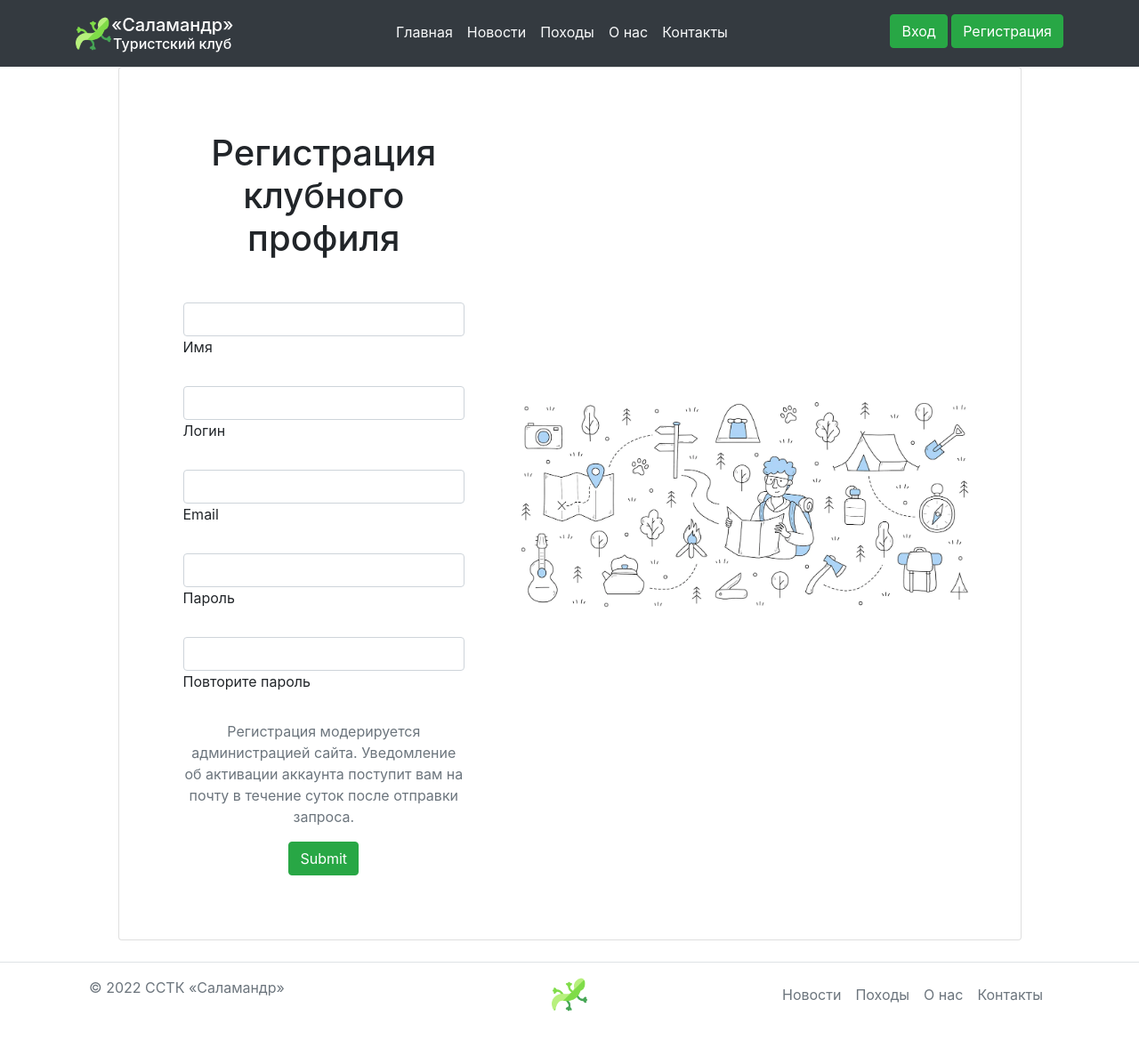
After one commit to UnuntriumIIT/tourist_club, a Django app: page /accounts/registration/ in a window 1280 px wide. The commit adds this page. Shown: the whole page at 89% size. Run offline with Django 4.2, Linux system fonts and the light colour scheme; some libraries are stand-ins or nearby versions.

Commit message:
refactoring + auth + profile

```diff
--- a/accounts/urls.py
+++ b/accounts/urls.py
@@ -1,11 +1,9 @@
 from django.urls import path
-from django.contrib.auth import views as auth_views
+from tourist_site.views import login_view, logout_view, profile_view, register_view
 
 urlpatterns = [
-    path('login/', auth_views.LoginView.as_view(), name='login'),
-    path('logout/', auth_views.LogoutView.as_view(), name='logout'),
-    path('password-reset/', auth_views.PasswordResetView.as_view(), name='password_reset'),
-    path('password-reset/done/', auth_views.PasswordResetDoneView.as_view(), name='password_reset_done'),
-    path('reset/<uidb64>/<token>/', auth_views.PasswordResetConfirmView.as_view(), name='password_reset_confirm'),
-    path('reset/done/', auth_views.PasswordResetCompleteView.as_view(), name='password_reset_complete'),
+    path('login/', login_view),
+    path('registration/', register_view),
+    path('logout/', logout_view),
+    path('profile/', profile_view),
 ]
--- /dev/null
+++ b/templates/accounts/registration.html
@@ -0,0 +1,79 @@
+{% extends 'base_page.html' %}
+{% load static %}
+{% block title %}Регистрация{% endblock title %}
+{% block content %}
+    <main>
+        <div class="container h-100">
+            <div class="row d-flex justify-content-center align-items-center h-100">
+                <div class="col-lg-12 col-xl-11">
+                    <div class="card text-black">
+                        <div class="card-body p-md-5">
+                            <div class="row justify-content-center">
+                                <div class="col-md-10 col-lg-6 col-xl-5 order-2 order-lg-1">
+                                    <p class="text-center h1 fw-bold mb-5 mx-1 mx-md-4 mt-4">Регистрация клубного
+                                        профиля</p>
+                                    <form class="mx-1 mx-md-4" method="post">
+                                        {% csrf_token %}
+                                        <input type="hidden" name="next" value="{{ next }}">
+                                        <div class="d-flex flex-row align-items-center mb-4">
+                                            <i class="fas fa-user fa-lg me-3 fa-fw"></i>
+                                            <div class="form-outline flex-fill mb-0">
+                                                <input type="text" id="form3Example1c" name="firstName"
+                                                       class="form-control"/>
+                                                <label class="form-label" for="form3Example1c">Имя</label>
+                                            </div>
+                                        </div>
+                                        <div class="d-flex flex-row align-items-center mb-4">
+                                            <i class="fas fa-user fa-lg me-3 fa-fw"></i>
+                                            <div class="form-outline flex-fill mb-0">
+                                                <input type="text" id="form3Example1c" name="userName"
+                                                       class="form-control"/>
+                                                <label class="form-label" for="form3Example1c">Логин</label>
+                                            </div>
+                                        </div>
+                                        <div class="d-flex flex-row align-items-center mb-4">
+                                            <i class="fas fa-envelope fa-lg me-3 fa-fw"></i>
+                                            <div class="form-outline flex-fill mb-0">
+                                                <input type="email" id="form3Example3c" name="email"
+                                                       class="form-control"/>
+                                                <label class="form-label" for="form3Example3c">Email</label>
+                                            </div>
+                                        </div>
+                                        <div class="d-flex flex-row align-items-center mb-4">
+                                            <i class="fas fa-lock fa-lg me-3 fa-fw"></i>
+                                            <div class="form-outline flex-fill mb-0">
+                                                <input type="password" id="form3Example4c" name="inputPassword"
+                                                       class="form-control"/>
+                                                <label class="form-label" for="form3Example4c">Пароль</label>
+                                            </div>
+                                        </div>
+                                        <div class="d-flex flex-row align-items-center mb-4">
+                                            <i class="fas fa-key fa-lg me-3 fa-fw"></i>
+                                            <div class="form-outline flex-fill mb-0">
+                                                <input type="password" id="form3Example4cd" class="form-control"/>
+                                                <label class="form-label" for="form3Example4cd">Повторите пароль</label>
+                                            </div>
+                                        </div>
+                                        <p class="text-center text-muted">Регистрация модерируется администрацией сайта.
+                                            Уведомление об активации аккаунта поступит вам на почту в течение суток
+                                            после отправки запроса.</p>
+                                        <div class="d-flex justify-content-center mx-4 mb-3 mb-lg-4">
+                                            <input class="btn btn-success" type="submit" id="sbmt"/>
+                                        </div>
+
+                                    </form>
+
+                                </div>
+                                <div class="col-md-10 col-lg-6 col-xl-7 d-flex align-items-center order-1 order-lg-2">
+
+                                    <img class="img-fluid" alt="Sample image" src={% static 'img/background.png' %}>
+
+                                </div>
+                            </div>
+                        </div>
+                    </div>
+                </div>
+            </div>
+        </div>
+    </main>
+{% endblock content %}
--- /dev/null
+++ b/templates/base_page.html
@@ -0,0 +1,67 @@
+{% load static %}
+<!DOCTYPE html>
+<html lang="en">
+<head>
+    <link rel="stylesheet" href={% static 'css/bootstrap.min.css' %}>
+    <link rel="icon" href={% static 'img/lizard.png' %}>
+    <script src={% static 'js/bootstrap.bundle.min.js' %}></script>
+    <script src="https://code.jquery.com/jquery-3.3.1.slim.min.js"
+            integrity="sha384-q8i/X+965DzO0rT7abK41JStQIAqVgRVzpbzo5smXKp4YfRvH+8abtTE1Pi6jizo"
+            crossorigin="anonymous"></script>
+    <meta charset="UTF-8">
+    <title>{% block title %}Туристский клуб{% endblock title %} | «Саламандр»</title>
+</head>
+<body>
+<header class="p-3 bg-dark text-white sticky-top">
+    <div class="container">
+        <div class="d-flex flex-wrap justify-content-between">
+            <a href="/" class="d-flex align-items-center mb-2 mb-lg-0 text-white text-decoration-none">
+                <img width="40" height="40" alt="icon" src={% static 'img/lizard.png' %}>
+                <div>
+                    <h5 class="nav col-12 col-lg-auto me-lg-auto mb-2 justify-content-center mb-md-0">«Саламандр»</h5>
+                    <h6 class="nav col-12 col-lg-auto me-lg-auto mb-2 justify-content-center mb-md-0">Туристский
+                        клуб</h6>
+                </div>
+            </a>
+
+            <ul class="nav col-12 col-lg-auto me-lg-auto mb-2 justify-content-center mb-md-0">
+                <li><a href="/" class="nav-link px-2 text-light">Главная</a></li>
+                <li><a href="/news" class="nav-link px-2 text-light">Новости</a></li>
+                <li><a href="/hikes" class="nav-link px-2 text-light">Походы</a></li>
+                <li><a href="/about" class="nav-link px-2 text-light">О нас</a></li>
+                <li><a href="/contacts" class="nav-link px-2 text-light">Контакты</a></li>
+            </ul>
+
+            <div class="text-end">
+                {% if not request.user.is_authenticated %}
+                    <a href="/accounts/login" type="button" class="btn btn-success">Вход</a>
+                    <a href="/accounts/registration" type="button" class="btn btn-success">Регистрация</a>
+                {% else %}
+                    <a href="/accounts/profile" type="button" class="btn btn-success">Профиль</a>
+                    <a href="/accounts/logout" type="button" class="btn btn-success">Выход</a>
+                {% endif %}
+            </div>
+        </div>
+    </div>
+</header>
+{% block content %}
+{% endblock content %}
+<footer class="py-3 my-4 border-top">
+    <div class="container">
+        <div class="d-flex flex-wrap justify-content-between">
+            <p class="col-md-4 mb-0 text-muted">© 2022 ССТК «Саламандр»</p>
+            <a href="/"
+               class="col-md-4 d-flex align-items-center justify-content-center mb-3 mb-md-0 me-md-auto link-dark text-decoration-none">
+                <img width="40" height="40" alt="icon" src={% static 'img/lizard.png' %}>
+            </a>
+            <ul class="nav col-md-4 justify-content-end">
+                <li><a href="/news" class="nav-link px-2 text-muted">Новости</a></li>
+                <li><a href="/hikes" class="nav-link px-2 text-muted">Походы</a></li>
+                <li><a href="/about" class="nav-link px-2 text-muted">О нас</a></li>
+                <li><a href="/contacts" class="nav-link px-2 text-muted">Контакты</a></li>
+            </ul>
+        </div>
+    </div>
+</footer>
+</body>
+</html>
--- a/templates/tourist/big_publ.html
+++ b/templates/tourist/big_publ.html
@@ -1,8 +1,8 @@
 <div class="card mb-2">
-    <a href="#!"><img class="card-img-top" alt="..." style="max-height: 350px" src={{ article_big.image_src }} ></a>
+    <a href="#!"><img class="card-img-top" alt="..." style="max-width: 730px" src={{ article_big.0.image_src }} ></a>
     <div class="card-body">
-        <div class="small text-muted">{{ article_big.created_date }}</div>
-        <h2 class="card-title">{{ article_big.title }}</h2>
+        <div class="small text-muted">{{ article_big.0.created_date }}</div>
+        <h2 class="card-title">{{ article_big.0.title }}</h2>
         <a class="btn btn-success" href="#!">Читать →</a>
     </div>
 </div>
--- a/tour/urls.py
+++ b/tour/urls.py
@@ -1,7 +1,5 @@
 from django.contrib import admin
-from django.contrib.staticfiles.storage import staticfiles_storage
 from django.urls import path, include
-from django.views.generic import RedirectView
 
 urlpatterns = [
     path('admin/', admin.site.urls),
--- a/tourist_site/models.py
+++ b/tourist_site/models.py
@@ -7,7 +7,7 @@ class Article(models.Model):
 
     author = models.ForeignKey(settings.AUTH_USER_MODEL, on_delete=models.CASCADE)
     title = models.CharField(max_length=200)
-    image_src = models.TextField()
+    image_src = models.URLField()
     text = models.TextField()
     is_main = models.BooleanField()
     created_date = models.DateTimeField(default=timezone.now)
--- a/tourist_site/views.py
+++ b/tourist_site/views.py
@@ -1,4 +1,7 @@
-from django.shortcuts import render
+import django.contrib.auth as auth
+import django.http as http
+from django.shortcuts import render, redirect
+from django.contrib.auth.models import User
 
 from tourist_site.models import Article
 
@@ -7,3 +10,51 @@ def main_page(request):
     articles_mini = Article.objects.filter(is_main=False)
     main_article = Article.objects.filter(is_main=True)
     return render(request, './tourist/main_page.html', {'articles_mini': articles_mini, 'article_big': main_article})
+
+
+def login_view(request):
+    if not request.user.is_authenticated:
+        if request.POST:
+            username = request.POST.get('loginUsername', '')
+            password = request.POST.get('inputPassword', '')
+            user = auth.authenticate(request, username=username, password=password)
+            if user is not None:
+                auth.login(request, user)
+                return redirect(profile_view)
+            else:
+                return http.HttpResponseBadRequest('Неправильный логин или пароль')
+        else:
+            return render(request, './accounts/login.html')
+    else:
+        return redirect(main_page)
+
+
+def logout_view(request):
+    if request.user.is_authenticated:
+        auth.logout(request)
+        return render(request, './accounts/logout.html')
+    else:
+        return redirect(login_view)
+
+
+def profile_view(request):
+    if request.user.is_authenticated:
+        return render(request, './accounts/profile.html')
+    else:
+        return http.HttpResponseForbidden('Доступ запрещен.')
+
+
+def register_view(request):
+    if request.POST:
+        username = request.POST.get('userName', '')
+        password = request.POST.get('inputPassword', '')
+        first_name = request.POST.get('firstName', '')
+        email = request.POST.get('email', '')
+        try:
+            user = User.objects.create_user(username=username, password=password, first_name=first_name, email=email)
+            user.is_active = False
+            user.save()
+        except Exception:
+            return http.HttpResponseServerError('Ошибка при создании пользователя')
+        return redirect(login_view)
+    return render(request, './accounts/registration.html')
```
Also changed, not shown: templates/accounts/login.html (added, +58 -0 lines), templates/accounts/logout.html (added, +11 -0 lines), templates/accounts/profile.html (added, +82 -0 lines), templates/registration/login.html (deleted, +0 -65 lines), templates/tourist/footer_fragment.html (deleted, +0 -18 lines), templates/tourist/header_fragment.html (deleted, +0 -26 lines), templates/tourist/main_article.html (deleted, +0 -87 lines), templates/tourist/main_page.html (+59 -23 lines), tourist_site/migrations/0003_alter_article_image_src.py (added), 1 other file.
